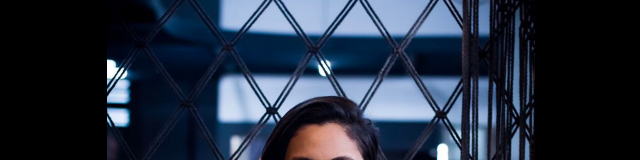
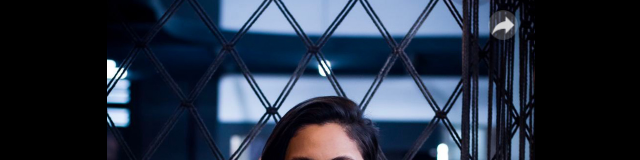
Before and after one commit to Dev-Tec-Org/cartoes-online, a React (Create React App) app: page /samantha-lowes in a window 1280 px wide. Shown: the top 160 px of the page, without its empty margins (319-959 px from the left). Built offline with nearby package versions, Linux system fonts and the light colour scheme.

Commit message:
adicionando Botão ded compartilhar.

```diff
--- a/src/cartoes/samantha-lowes/index.tsx
+++ b/src/cartoes/samantha-lowes/index.tsx
@@ -1,8 +1,23 @@
 import React from 'react';
 import { Box, Center, Image, Text, Divider, Flex, Link } from "@chakra-ui/react";
 import Contacts from './components/Contacts';
-import imagemCapa from '../../assets/samantha-lowes/imgs/ImagemCapa.jpg'
+import imagemCapa from '../../assets/samantha-lowes/imgs/ImagemCapa.jpg';
+import comp from "../../assets/samantha-lowes/icons/Share.png";
+
 export const SamanthaLowes = () => {
+    const handleShare = async () => {
+        try {
+            await navigator.share({
+                title: 'Samantha Lowes',
+                text: 'Tapa os ouvidos e vai!',
+                url: 'https://onlinecartoes.com/samantha-lowes',
+            });
+            console.log('Conteúdo compartilhado com sucesso!');
+        } catch (error) {
+            console.error('Erro ao compartilhar:', error);
+        }
+    };
+
     return (
         <Flex
             justifyContent="center"
@@ -11,7 +26,12 @@ export const SamanthaLowes = () => {
             w={"100%"}
             backgroundColor={"black"}
         >
-            <Box maxW={"428px"} h={'full'} backgroundColor={"#000000"}>
+            <Box maxW={"428px"} h={'full'} backgroundColor={"#000000"} position={'relative'}>
+
+                <Box zIndex={4} position={"absolute"} marginLeft={"89%"} top={'10px'} cursor={'pointer'} onClick={() => { handleShare() }}>
+                    <Image src={comp} alt='Compartilhar' w={"30px"} h={"30px"} />
+                </Box>
+
                 <Image src={imagemCapa} />
                 <Box backgroundColor={"#000000"}>
                     <Contacts />
```
Also changed, not shown: src/assets/samantha-lowes/icons/Share.png (added).
